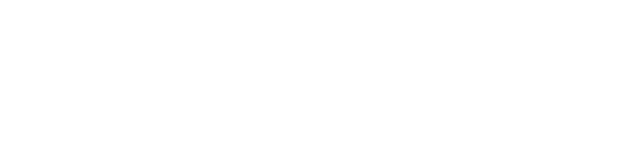
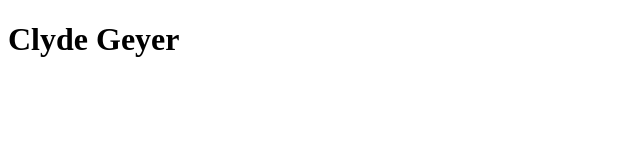
Before and after one commit to CodingArctic/website, a plain HTML site: page index.html in a window 1280 px wide. Shown: the whole page, without its empty margins (0-640 px from the left). Drawn offline with Linux system fonts and the light colour scheme.

Commit message:
testing again

```diff
--- a/index.html
+++ b/index.html
@@ -6,6 +6,8 @@
         <meta name="viewport" content="width=device-width, initial-scale=1">
     </head>
     <body>
-
+        <header>
+            <h1>Clyde Geyer</h1>
+        </header>
     </body>
 </html>
```
